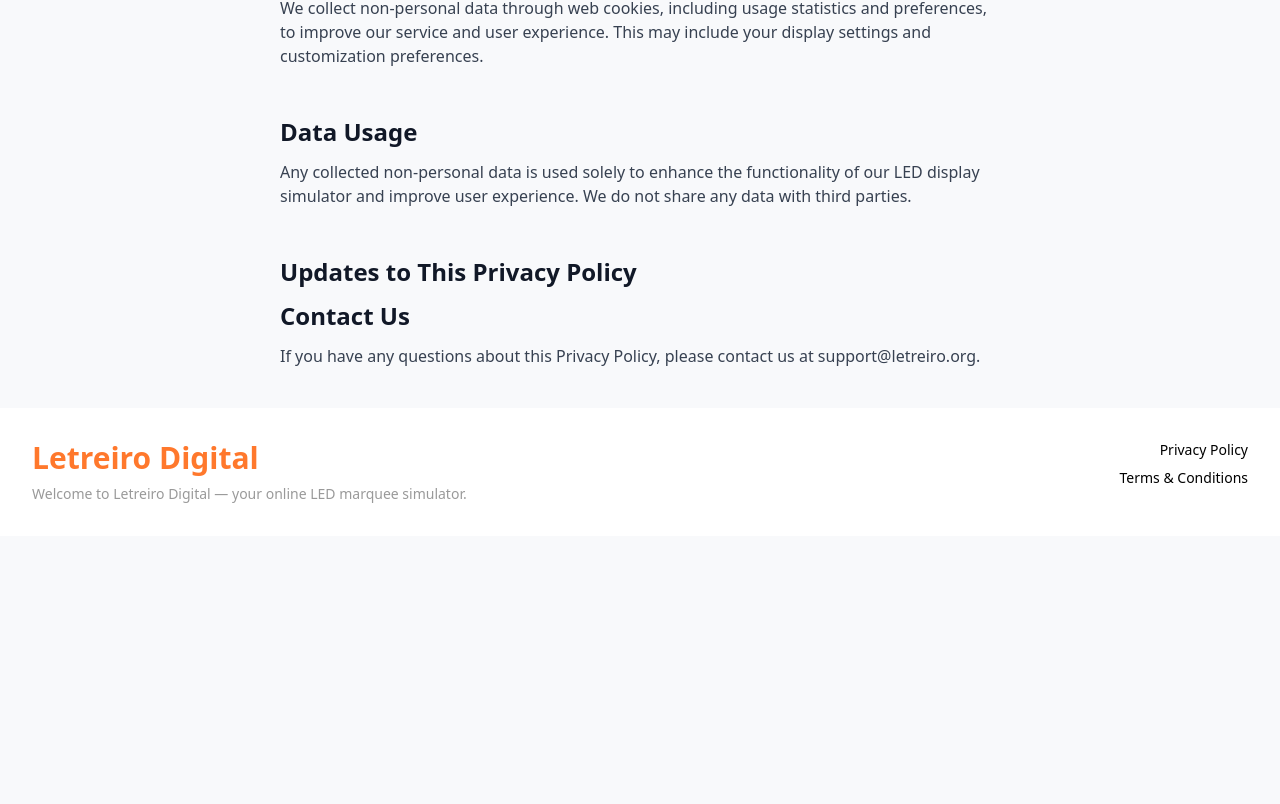
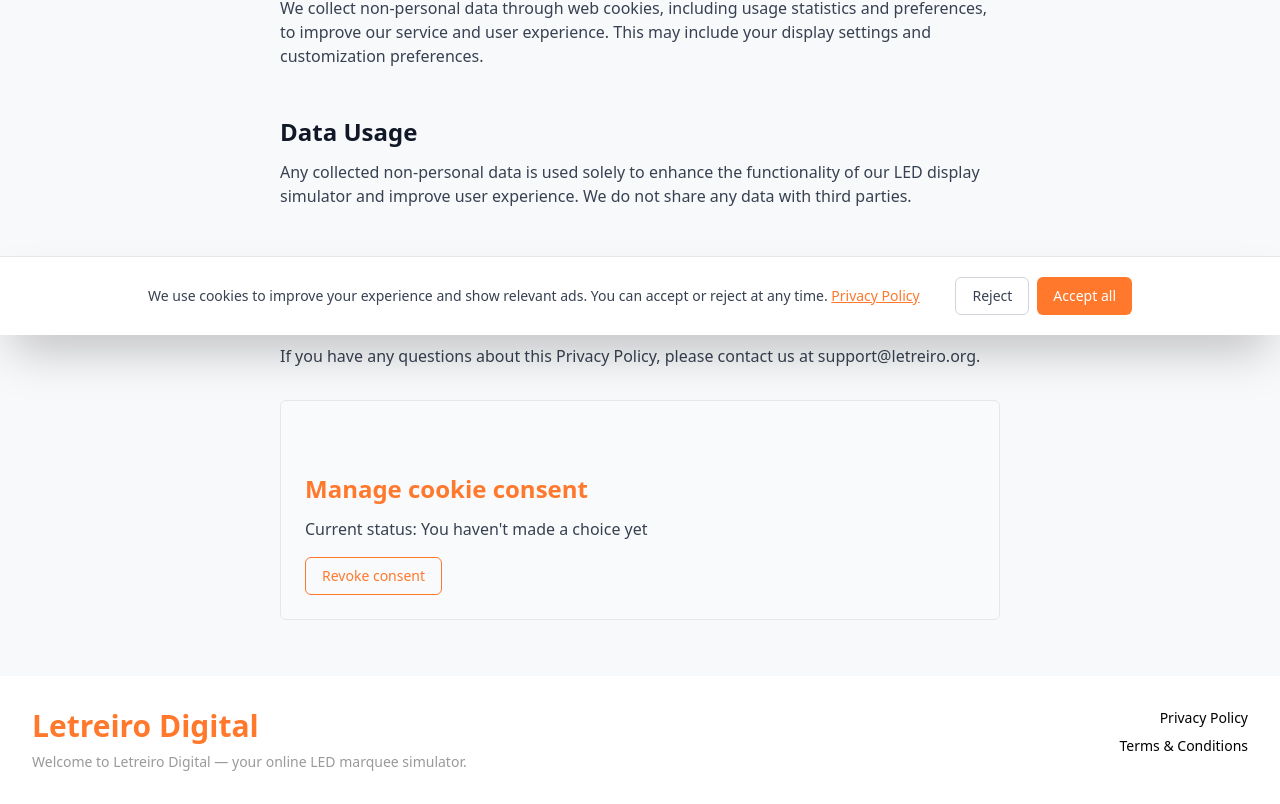
Before and after one commit to outwebfeng/letreiro.org, a Next.js app: page /en/privacy-policy in a window 1280 px wide. Shown: the part 465-1269 px from the top of the page. Before the commit the page ends 1001 px from the top, so only its background shows below. Built offline with nearby package versions, Linux system fonts and the light colour scheme; no server answers.

Commit message:
LGPD Cookie 同意横幅 合规性处理。

```diff
--- a/app/[locale]/(with-header)/(with-footer)/(footer)/privacy-policy/page.tsx
+++ b/app/[locale]/(with-header)/(with-footer)/(footer)/privacy-policy/page.tsx
@@ -3,6 +3,7 @@
 import { Metadata } from 'next';
 
 import { BASE_URL } from '@/lib/env';
+import CookieConsentManager from '@/components/cookie/CookieConsentManager';
 
 const DEFAULT_LOCALE = 'pt';
 const ROUTE_PATH = '/privacy-policy';
@@ -52,6 +53,8 @@
 
       <h2 className='mb-3 text-xl font-semibold sm:text-2xl'>{t('6-h2')}</h2>
       <p className='mb-4 text-sm sm:text-base'>{t('6-p')}</p>
+
+      <CookieConsentManager />
     </div>
   );
 }
--- a/app/[locale]/layout.tsx
+++ b/app/[locale]/layout.tsx
@@ -9,6 +9,8 @@
 import { GOOGLE_ADSENSE_ACCOUNT } from '@/lib/env';
 import GoogleAdScript from '@/components/ad/GoogleAdScript';
 import SeoScript from '@/components/seo/SeoScript';
+import { CookieConsentProvider } from '@/components/cookie/CookieConsentProvider';
+import CookieBanner from '@/components/cookie/CookieBanner';
 
 import Loading from './loading';
 
@@ -25,10 +27,10 @@
     <html lang={locale} suppressHydrationWarning>
       <head>
         <meta name='google-adsense-account' content={GOOGLE_ADSENSE_ACCOUNT} />
-        <GoogleAdScript />
       </head>
       <body className='relative mx-auto flex min-h-screen flex-col bg-[#f8f9fb] text-black'>
         <NextIntlClientProvider locale={locale} messages={messages}>
+          <CookieConsentProvider>
             <Toaster
               position='top-center'
               toastOptions={{
@@ -41,8 +43,11 @@
               }}
             />
             <Suspense fallback={<Loading />}>{children}</Suspense>
+            <CookieBanner />
+            <GoogleAdScript />
+            <SeoScript />
+          </CookieConsentProvider>
         </NextIntlClientProvider>
-        <SeoScript />
       </body>
     </html>
   );
--- a/components/ad/GoogleAdScript.tsx
+++ b/components/ad/GoogleAdScript.tsx
@@ -1,7 +1,12 @@
+'use client';
+
 import Script from 'next/script';
 
 import { GOOGLE_ADSENSE_URL } from '@/lib/env';
+import { useCookieConsent } from '@/components/cookie/CookieConsentProvider';
 
 export default function GoogleAdScript() {
+  const { consent } = useCookieConsent();
+  if (consent !== 'accepted') return null;
   return <Script async src={GOOGLE_ADSENSE_URL} crossOrigin='anonymous' />;
 }
--- /dev/null
+++ b/components/cookie/CookieBanner.tsx
@@ -0,0 +1,53 @@
+'use client';
+
+import { useEffect, useState } from 'react';
+import { useTranslations } from 'next-intl';
+
+import { Link } from '@/app/navigation';
+import { useCookieConsent } from './CookieConsentProvider';
+
+export default function CookieBanner() {
+  const t = useTranslations('CookieBanner');
+  const { consent, setConsent } = useCookieConsent();
+  const [mounted, setMounted] = useState(false);
+
+  useEffect(() => {
+    setMounted(true);
+  }, []);
+
+  if (!mounted || consent !== null) return null;
+
+  return (
+    <div
+      role='dialog'
+      aria-live='polite'
+      aria-label={t('aria')}
+      className='fixed bottom-0 left-0 right-0 z-50 border-t border-gray-200 bg-white shadow-2xl'
+    >
+      <div className='mx-auto flex max-w-5xl flex-col gap-3 p-4 sm:flex-row sm:items-center sm:gap-4 sm:p-5'>
+        <p className='flex-1 text-sm leading-relaxed text-gray-700'>
+          {t('message')}{' '}
+          <Link href='/privacy-policy' className='font-medium text-[#FF782C] underline hover:text-[#E5691E]'>
+            {t('learnMore')}
+          </Link>
+        </p>
+        <div className='flex shrink-0 gap-2'>
+          <button
+            type='button'
+            onClick={() => setConsent('rejected')}
+            className='rounded-md border border-gray-300 px-4 py-2 text-sm font-medium text-gray-700 transition-colors hover:bg-gray-100'
+          >
+            {t('reject')}
+          </button>
+          <button
+            type='button'
+            onClick={() => setConsent('accepted')}
+            className='rounded-md bg-[#FF782C] px-4 py-2 text-sm font-medium text-white transition-colors hover:bg-[#E5691E]'
+          >
+            {t('accept')}
+          </button>
+        </div>
+      </div>
+    </div>
+  );
+}
--- /dev/null
+++ b/components/cookie/CookieConsentManager.tsx
@@ -0,0 +1,37 @@
+'use client';
+
+import { useEffect, useState } from 'react';
+import { useTranslations } from 'next-intl';
+
+import { useCookieConsent } from './CookieConsentProvider';
+
+export default function CookieConsentManager() {
+  const t = useTranslations('CookieBanner');
+  const { consent, resetConsent } = useCookieConsent();
+  const [mounted, setMounted] = useState(false);
+
+  useEffect(() => {
+    setMounted(true);
+  }, []);
+
+  if (!mounted) return null;
+
+  const statusLabel =
+    consent === 'accepted' ? t('statusAccepted') : consent === 'rejected' ? t('statusRejected') : t('statusNone');
+
+  return (
+    <section className='my-8 rounded-md border border-gray-200 bg-gray-50 p-4 sm:p-6'>
+      <h2 className='mb-3 text-xl font-semibold text-[#FF782C] sm:text-2xl'>{t('manageTitle')}</h2>
+      <p className='mb-4 text-sm text-gray-700 sm:text-base'>
+        <span className='font-medium'>{t('currentStatus')}:</span> {statusLabel}
+      </p>
+      <button
+        type='button'
+        onClick={resetConsent}
+        className='rounded-md border border-[#FF782C] px-4 py-2 text-sm font-medium text-[#FF782C] transition-colors hover:bg-[#FF782C] hover:text-white'
+      >
+        {t('revoke')}
+      </button>
+    </section>
+  );
+}
--- /dev/null
+++ b/components/cookie/CookieConsentProvider.tsx
@@ -0,0 +1,55 @@
+'use client';
+
+import { createContext, useContext, useEffect, useState } from 'react';
+
+type Consent = 'accepted' | 'rejected' | null;
+
+const STORAGE_KEY = 'cookie-consent';
+
+const CookieConsentContext = createContext<{
+  consent: Consent;
+  setConsent: (value: 'accepted' | 'rejected') => void;
+  resetConsent: () => void;
+}>({
+  consent: null,
+  setConsent: () => {},
+  resetConsent: () => {},
+});
+
+export function CookieConsentProvider({ children }: { children: React.ReactNode }) {
+  const [consent, setConsentState] = useState<Consent>(null);
+  const [hydrated, setHydrated] = useState(false);
+
+  useEffect(() => {
+    const saved = localStorage.getItem(STORAGE_KEY);
+    if (saved === 'accepted' || saved === 'rejected') {
+      setConsentState(saved);
+    }
+    setHydrated(true);
+  }, []);
+
+  const setConsent = (value: 'accepted' | 'rejected') => {
+    localStorage.setItem(STORAGE_KEY, value);
+    setConsentState(value);
+  };
+
+  const resetConsent = () => {
+    localStorage.removeItem(STORAGE_KEY);
+    setConsentState(null);
+  };
+
+  return (
+    <CookieConsentContext.Provider value={{ consent: hydrated ? consent : null, setConsent, resetConsent }}>
+      {children}
+    </CookieConsentContext.Provider>
+  );
+}
+
+export const useCookieConsent = () => useContext(CookieConsentContext);
+
+export function useHasUserChosen() {
+  const { consent } = useCookieConsent();
+  const [hydrated, setHydrated] = useState(false);
+  useEffect(() => setHydrated(true), []);
+  return hydrated && consent !== null;
+}
--- a/components/seo/SeoScript.tsx
+++ b/components/seo/SeoScript.tsx
@@ -1,8 +1,14 @@
+'use client';
+
 import Script from 'next/script';
 
 import { GOOGLE_TRACKING_ID } from '@/lib/env';
+import { useCookieConsent } from '@/components/cookie/CookieConsentProvider';
 
 export default function SeoScript() {
+  const { consent } = useCookieConsent();
+  if (consent !== 'accepted') return null;
+
   return (
     <>
       <Script strategy='afterInteractive' src={`https://www.googletagmanager.com/gtag/js?id=${GOOGLE_TRACKING_ID}`} />
--- a/messages/en.json
+++ b/messages/en.json
@@ -30,6 +30,19 @@
   "NotFound": {
     "title": "404 Not Found",
     "goHome": "Back to home"
+  },
+  "CookieBanner": {
+    "aria": "Cookie notice",
+    "message": "We use cookies to improve your experience and show relevant ads. You can accept or reject at any time.",
+    "accept": "Accept all",
+    "reject": "Reject",
+    "learnMore": "Privacy Policy",
+    "manageTitle": "Manage cookie consent",
+    "currentStatus": "Current status",
+    "statusAccepted": "You accepted cookies",
+    "statusRejected": "You rejected cookies",
+    "statusNone": "You haven't made a choice yet",
+    "revoke": "Revoke consent"
   },
   "Home": {
     "title": "LED Marquee Online — Free Digital LED Sign Generator",
--- a/messages/es.json
+++ b/messages/es.json
@@ -30,6 +30,19 @@
   "NotFound": {
     "title": "404 No Encontrado",
     "goHome": "volver al inicio"
+  },
+  "CookieBanner": {
+    "aria": "Aviso de cookies",
+    "message": "Usamos cookies para mejorar tu experiencia y mostrar anuncios relevantes. Puedes aceptar o rechazar en cualquier momento.",
+    "accept": "Aceptar todo",
+    "reject": "Rechazar",
+    "learnMore": "Política de Privacidad",
+    "manageTitle": "Gestionar consentimiento de cookies",
+    "currentStatus": "Estado actual",
+    "statusAccepted": "Aceptaste las cookies",
+    "statusRejected": "Rechazaste las cookies",
+    "statusNone": "Aún no has hecho una elección",
+    "revoke": "Revocar consentimiento"
   },
   "Home": {
     "title": "Letrero LED Online — Generador de Cartel LED Gratis",
--- a/messages/pt.json
+++ b/messages/pt.json
@@ -30,6 +30,19 @@
   "NotFound": {
     "title": "404 Não Encontrado",
     "goHome": "voltar ao início"
+  },
+  "CookieBanner": {
+    "aria": "Aviso de cookies",
+    "message": "Usamos cookies para melhorar sua experiência e exibir anúncios relevantes. Você pode aceitar ou recusar a qualquer momento.",
+    "accept": "Aceitar todos",
+    "reject": "Recusar",
+    "learnMore": "Política de Privacidade",
+    "manageTitle": "Gerenciar consentimento de cookies",
+    "currentStatus": "Status atual",
+    "statusAccepted": "Você aceitou os cookies",
+    "statusRejected": "Você recusou os cookies",
+    "statusNone": "Você ainda não fez uma escolha",
+    "revoke": "Revogar consentimento"
   },
   "Home": {
     "title": "Letreiro de LED Online — Gerador de Letreiro Digital Grátis",
```
Lines whose indentation alone changed are shown as unchanged.
